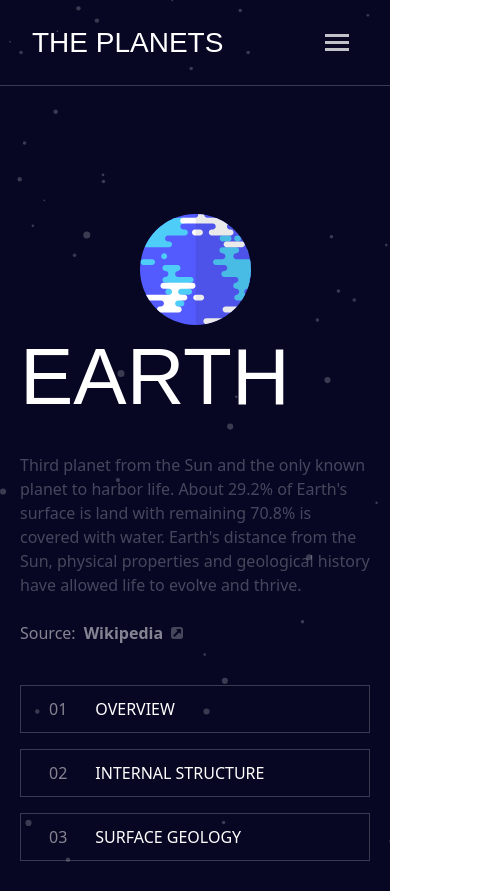
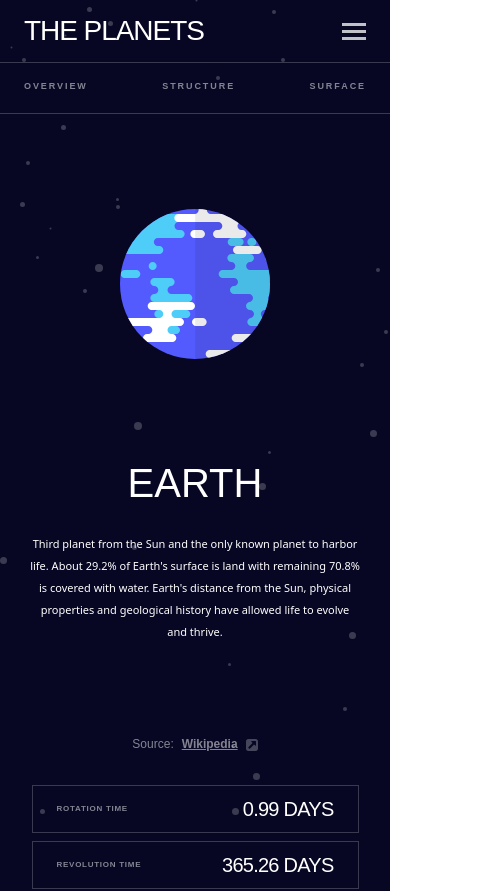
Before and after one commit to EkaAbashidze/Planets-Facts-Site, a React (Create React App) app: page /earth in a window 390 px wide. Shown: the top 891 px of the page, 504 px wide, since content can reach past the window. Built offline with nearby package versions, Linux system fonts and the light colour scheme.

Commit message:
added functionality and responsiveness

```diff
--- a/src/App.js
+++ b/src/App.js
@@ -12,13 +12,13 @@ import Menu from "./Components/Menu";
 function App() {
   return (
     <Router>
-      <div className="w-screen min-h-screen bg-background bg-bgimage bg-cover pb-[56px]">
-        <Header />
+      <div className="w-screen min-h-screen bg-background bg-bgimage bg-contained pb-[56px]">
+        <Header/>
         <div className="content">
           <Routes>
             <Route path="/" element={<Navigate to="/mercury" />} />
             <Route path="/:name" element={<Planet data={data} />} />
-            <Route path="/menu" element={<Menu/>}  />
+            <Route path="/menu" element={<Menu />} />
           </Routes>
         </div>
       </div>
--- a/src/Components/Button.jsx
+++ b/src/Components/Button.jsx
@@ -5,17 +5,23 @@ export default function Button({ number, text, onClick, name }) {
 
   console.log(hover);
   return (
-    <div>
+    <div className="group">
       <button
         onClick={() => onClick()}
         className={
-          "flex items-center justify-start pl-7 gap-x-7 uppercase w-[350px] h-12 border border-white border-opacity-20 transition-all duration-300 ease-linear " +
+          "flex items-center font-spartan font-bold justify-start gap-x-7 uppercase w-[350px] h-[46px] md:h-[40px] lg:h-12 border sm:border-none sm:p-0 sm:w-auto sm:opacity-50 hover:opacity-100 border-white border-opacity-20 transition-all duration-300 ease-linear text-[9px] leading-[25px] tracking-[1.93px] lg:text-[12px] lg:tracking-[2.57px] sm:hover:bg-transparent lg:leading-[25px] md:w-[281px] " +
           hover
         }
       >
-        <h3 className="opacity-50">{number}</h3>
+        <h3 className="opacity-50 pl-7 sm:hidden ">{number}</h3>
         {text}
       </button>
+      <div
+        className={
+          "h-[4px] w-auto sm:hover:bg-transparent md:hover:bg-transparent sm:group-hover:visible group-" +
+          hover
+        }
+      ></div>
     </div>
   );
 }
--- a/src/Components/Details.jsx
+++ b/src/Components/Details.jsx
@@ -2,9 +2,9 @@ import React from 'react'
 
 export default function Details({text, heading}) {
     return (
-        <div className='text-white h-32 border border-white border-opacity-20 w-64 flex flex-col gap-y-1 pt-5 pb-[27px] pl-6' >
-            <p className='opacity-50 font-spartan text-[11px] leading-6 tracking-[1px] font-bold uppercase' >{heading}</p>
-            <h2 className='uppercase font-antonio text-[40px]' >{text}</h2>
+        <div className='text-white h-32 border border-white border-opacity-20 lg:min-w-[255px] md:min-w-[164px] md:h-[88px] flex flex-col gap-y-1 pt-5 pb-[27px] pl-6 sm:w-[327px] sm:h-[48px] sm:flex-row sm:p-0 sm:px-[24px] sm:justify-between sm:items-center md:px-[15px] md:pt-[16px] md:pb-[19px]' >
+            <p className='opacity-50 font-spartan text-[8px] leading-4 lg:text-[11px] lg:leading-6 tracking-[0.73px] lg:tracking-[1px] font-bold uppercase '>{heading}</p>
+            <h2 className='uppercase font-antonio font-normal text-[20px] lg:text-[40px] lg:leading-[52px] tracking-[-0.75px] leading-[26px] md:tracking-[-0.9px] md:leading-[31.05px] md:text-[24px] '>{text}</h2>
         </div>
     )
 }
--- a/src/Components/Header.jsx
+++ b/src/Components/Header.jsx
@@ -10,71 +10,98 @@ export default function Header() {
   console.log(menu);
 
   return (
-    <div className="h-[86px] flex flex-col w-full justify-center border-b-[1px] border-b-[rgba(255,255,255,0.2)] ">
-      <div className="text-white flex justify-between items-center w-full pr-[41px] pl-[32px]">
-        <h3 className="font-antonio font-normal text-[28px]">THE PLANETS</h3>
+    <div className="lg:h-[86px] md:h-[159px] h-[63px] flex flex-col w-full justify-center border-b-[1px] border-b-[rgba(255,255,255,0.2)] ">
+      <div className="text-white flex md:flex-col justify-between items-center w-full  sm:px-[24px] lg:pr-[41px] lg:pl-[32px]">
+        <h3 className="font-antonio font-normal text-[28px] leading-[36px] tracking-[-1.05px]">THE PLANETS</h3>
 
         <div className="flex items-center font-spartan gap-x-[33px] text-[11px] uppercase opacity-75">
           <Link to="/menu" className="cursor-pointer">
-            <IconHamburger />
+            <IconHamburger/>
           </Link>
 
-          <div className="flex items-start font-spartan gap-x-[33px] text-[11px] tracking-wide uppercase opacity-75 w-full h-full sm:hidden">
+          <div className="flex items-start font-spartan gap-x-[33px] text-[11px] tracking-wide uppercase opacity-75 w-full h-full sm:hidden md:pt-[39px]">
+
+            <div className="group h-auto lg:h-[85px] flex flex-col justify-between hover:opacity-100"  >
+            <div className="w-auto h-1 bg-mercury invisible lg:group-hover:visible"></div>
             <Link
               to="/mercury"
-              className="cursor-pointer opacity-75 hover:opacity-100 tracking-[1px] font-bold leading-6"
+              className="cursor-pointer opacity-75 hover:opacity-100 tracking-[1px] font-bold leading-6 lg:mb-[27px] "
             >
               mercury
             </Link>
+            </div>
 
+            <div className="group h-auto lg:h-[85px] flex flex-col justify-between hover:opacity-100"  >
+            <div className="w-auto h-1 bg-venus invisible lg:group-hover:visible"></div>
             <Link
               to="/venus"
-              className="cursor-pointer opacity-75 hover:opacity-100 tracking-[1px] font-bold leading-6"
+              className="cursor-pointer opacity-75 hover:opacity-100 tracking-[1px] font-bold leading-6 lg:mb-[27px]"
             >
               venus
             </Link>
+            </div>
 
+            <div className="group  h-auto lg:h-[85px] flex flex-col justify-between hover:opacity-100"  >
+            <div className="w-auto h-1 bg-earth invisible lg:group-hover:visible"></div>
             <Link
               to="/earth"
-              className="cursor-pointer opacity-75 hover:opacity-100 tracking-[1px] font-bold leading-6"
+              className="cursor-pointer opacity-75 hover:opacity-100 tracking-[1px] font-bold leading-6 lg:mb-[27px]"
             >
               earth
             </Link>
+            </div>
 
+            <div className="group  h-auto lg:h-[85px] flex flex-col justify-between hover:opacity-100"  >
+            <div className="w-auto h-1 bg-mars invisible lg:group-hover:visible"></div>
             <Link
               to="/mars"
-              className="cursor-pointer opacity-75 hover:opacity-100 tracking-[1px] font-bold leading-6"
+              className="cursor-pointer opacity-75 hover:opacity-100 tracking-[1px] font-bold leading-6 lg:mb-[27px]"
             >
               mars
             </Link>
+            </div>
 
+            <div className="group  h-auto lg:h-[85px] flex flex-col justify-between hover:opacity-100"  >
+            <div className="w-auto h-1 bg-jupiter invisible lg:group-hover:visible"></div>
             <Link
               to="/jupiter"
-              className="cursor-pointer opacity-75 hover:opacity-100 tracking-[1px] font-bold leading-6"
+              className="cursor-pointer opacity-75 hover:opacity-100 tracking-[1px] font-bold leading-6 lg:mb-[27px]"
             >
               jupiter
             </Link>
+            </div>
 
+            <div className="group  h-auto lg:h-[85px] flex flex-col justify-between hover:opacity-100"  >
+            <div className="w-auto h-1 bg-saturn invisible lg:group-hover:visible"></div>
             <Link
               to="/saturn"
-              className="cursor-pointer opacity-75 hover:opacity-100 tracking-[1px] font-bold leading-6"
+              className="cursor-pointer opacity-75 hover:opacity-100 tracking-[1px] font-bold leading-6 lg:mb-[27px]"
             >
               saturn
             </Link>
+            </div>
 
+            <div className="group  h-auto lg:h-[85px] flex flex-col justify-between hover:opacity-100"  >
+            <div className="w-auto h-1 bg-uranus invisible lg:group-hover:visible"></div>
             <Link
               to="/uranus"
-              className="cursor-pointer opacity-75 hover:opacity-100 tracking-[1px] font-bold leading-6"
+              className="cursor-pointer opacity-75 hover:opacity-100 tracking-[1px] font-bold leading-6 lg:mb-[27px]"
             >
               uranus
             </Link>
+            </div>
 
+            <div className="group  h-auto lg:h-[85px] flex flex-col justify-between hover:opacity-100"  >
+            <div className="w-auto h-1 bg-neptune invisible lg:group-hover:visible"></div>
             <Link
               to="/neptune"
-              className="cursor-pointer opacity-75 hover:opacity-100 tracking-[1px] font-bold leading-6"
+              className="cursor-pointer opacity-75 hover:opacity-100 tracking-[1px] font-bold leading-6 lg:mb-[27px]"
             >
               neptune
             </Link>
+            </div>
+
+
           </div>
         </div>
       </div>
--- a/src/Components/Planet.jsx
+++ b/src/Components/Planet.jsx
@@ -27,30 +27,82 @@ export default function Planet({ data }) {
 
   return (
     <>
-      <div className="flex items-center justify-between gap-x-48 mt-32 lg:pr-[165px] lg:pl-[165px] sm:flex-col md:flex-col">
+
+      <div className="text-white hidden sm:flex justify-between pr-[24px] pl-[24px]" >
+      <Button onClick={() => {
+                setCurrentSvg(planet.images.planet);
+                setCurrentText(planet.overview.content);
+                setCurrentSource(planet.overview.source);
+                if (geologyClicked) {
+                  setGeologyClicked(false);
+                }
+              }}
+              text="OVERVIEW"
+              name={planet.name}/>
+      <Button
+              onClick={() => {
+                setCurrentSvg(planet.images.internal);
+                setCurrentText(planet.structure.content);
+                setCurrentSource(planet.structure.source);
+                if (geologyClicked) {
+                  setGeologyClicked(false);
+                }
+              }}
+              text="Structure"
+              name={planet.name}
+            />
+      <Button
+              onClick={() => {
+                setCurrentSvg(planet.images.planet);
+                setGeologyClicked(!geologyClicked);
+                setCurrentText(planet.geology.content);
+                setCurrentSource(planet.geology.source);
+              }}
+              text="Surface "
+              name={planet.name}
+            />
+
+      </div>
+              <div className="h-[1px] w-full bg-white opacity-20 hidden sm:block" ></div>
+
+
+      <div className="flex items-center sm:text-center justify-center lg:gap-x-48 lg:mt-32 lg:pr-[165px] lg:pl-[165px] flex-col lg:flex-row ">
+
         <div className="flex flex-col items-center">
-          <img src={currentSvg} alt="Planet" className="top-[554px] sm:h-[111px] sm:w-[111px] md:w-[184px] md:h-[184px]"/>
+          <img src={currentSvg} alt="Planet" className="top-[554px] sm:h-auto sm:w-[38.49%] md:h-auto sm:mt-[95px] sm:mb-[98px] md:mt-[112px] md:mb-[95px] md:w-[63.4%]"/>
           {!geologyClicked ? null : (
             <img
               src={planet.images.geology}
               alt="Planet Geology"
-              className="w-[163px] h-[199px] top-[554px] absolute"
+              className="w-[163px] h-[199px] lg:top-[554px] absolute sm:top-[290px] md:top-[450px] sm:w-[80px] md:w-[120px] md:h-auto sm:h-auto"
             />
           )}
         </div>
-        <div className="text-white max-w-[350px]">
-          <h1 className="uppercase font-antonio text-[80px] leading-[104px]">
+
+          <div className="md:flex md:flex-row md:justify-around md:w-full text-white md:gap-x-[69px] md:mx-[40px] md:items-center" >
+
+
+            <div>
+
+
+        <div className="text-white lg:max-w-[350px] flex flex-col sm:items-center ">
+          <h1 className="uppercase font-antonio font-normal lg:text-[80px] lg:leading-[104px] text-[40px] leading-[52px] md:text-[48px] md:leading-[62px] ">
             {planet.name}
           </h1>
-          <p className="my-6 opacity-25">{currentText}</p>
+          <p className="my-6 font-normal lg:leading-[25px] lg:text-[14px] max-w-[330px] md:max-w-[330px] text-[11px] leading-[22px] min-h-[175px]">{currentText}</p>
           <a
-            className="flex mb-10 opacity-50 items-center gap-x-2"
+            className="flex lg:mb-10 opacity-50 items-center gap-x-2 mb-0 font-normal lg:text-[14px] lg:leading-[25px] font-spartan text-[12px] leading-[25px]"
             target="_blank"
             href={currentSource}
           >
-            Source: <b>Wikipedia</b> <IconSource />{" "}
+            Source: <b className="underline font-bold" >Wikipedia</b> <IconSource />{" "}
           </a>
-          <div className="flex flex-col items-start gap-y-4">
+          </div>
+                  </div>
+
+            <div>
+
+          <div className="flex flex-col items-start gap-y-4 sm:hidden ">
             <Button
               onClick={() => {
                 setCurrentSvg(planet.images.planet);
@@ -90,9 +142,13 @@ export default function Planet({ data }) {
             />
           </div>
         </div>
+
+        </div>
+
+
       </div>
 
-      <div className="flex mt-[87px] justify-center gap-x-8">
+      <div className="flex lg:mt-[87px] mt-[27px] justify-between lg:gap-x-8 md:gap-x-[11px] sm:flex-col sm:items-center sm:gap-y-2 sm:mt-[28px] md:mx-[39px] lg:mx-[165px]">
         <Details heading="rotation time" text={planet.rotation} />
         <Details heading="revolution time" text={planet.revolution} />
         <Details heading="radius" text={planet.radius} />
--- a/tailwind.config.js
+++ b/tailwind.config.js
@@ -27,7 +27,7 @@ module.exports = {
     },
     screens: {
       sm: { min: "375px", max: "767px" },
-      md: { min: "768px", max: "1440px" },
+      md: { min: "768px", max: "1439px" },
       lg: { min: "1440px" },
     },
   },
```
Also changed, not shown: src/Components/Menu.jsx (+16 -16 lines).
